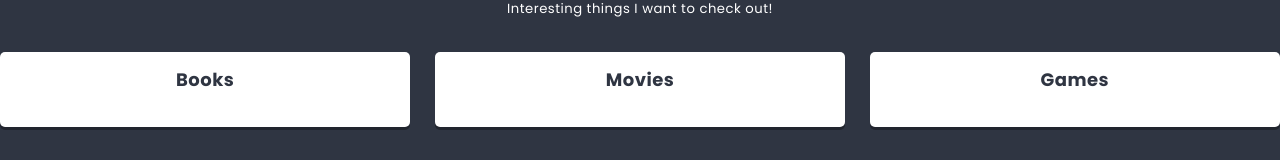
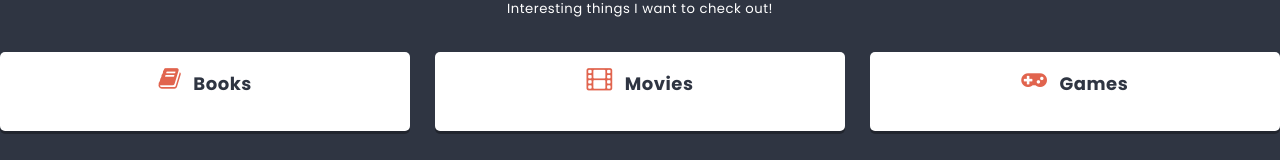
Before and after one commit to MarekJarczewsky81/test_app, a React (Create React App) app: page / in a window 1280 px wide. Shown: the part 469-629 px from the top of the page. Built offline with nearby package versions, Linux system fonts and the light colour scheme.

Commit message:
Added icons to app view

```diff
--- a/src/components/Column/Column.js
+++ b/src/components/Column/Column.js
@@ -3,7 +3,10 @@
 const Column = (props) => {
   return (
     <article className={styles.column}>
-      <h2 className={styles.title}>{props.title}</h2>
+      <h2 className={styles.title}>
+        <span className={styles.icon + " fa fa-" + props.icon} />
+        {props.title}
+      </h2>
     </article>
   );
 };
--- a/src/components/List/List.js
+++ b/src/components/List/List.js
@@ -13,9 +13,9 @@
         Interesting things I want to check out!
       </p>
       <section className={styles.columns}>
-        <Column title="Books" />
-        <Column title="Movies" />
-        <Column title="Games" />
+        <Column title="Books" icon="book" />
+        <Column title="Movies" icon="film"/>
+        <Column title="Games" icon="gamepad" />
       </section>
     </div>
   );
```
